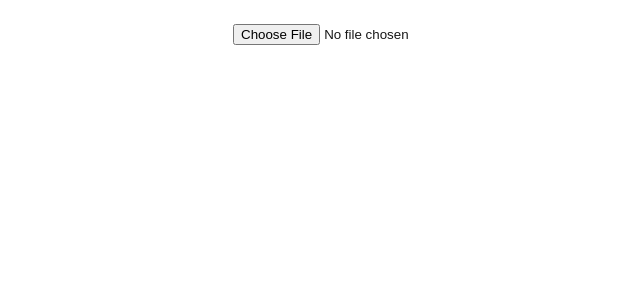
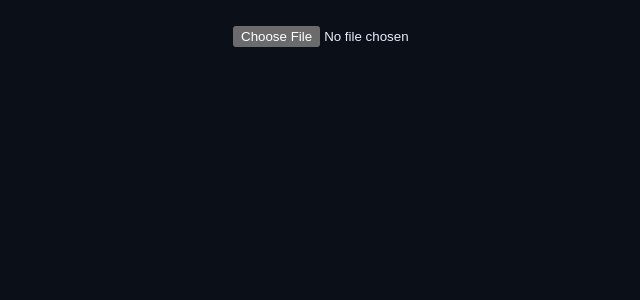
Before and after one commit to tormzria/caption-writer, a Next.js app: page / in a window 1280 px wide. Shown: the top 300 px of the page, without its empty margins (191-831 px from the left). Built offline with nearby package versions, Linux system fonts and the light colour scheme.

Commit message:
Update globals.css

```diff
--- a/app/globals.css
+++ b/app/globals.css
@@ -1,42 +1,68 @@
-:root {
-  --background: #ffffff;
-  --foreground: #171717;
+:root { color-scheme: dark; }
+* { box-sizing: border-box; }
+body {
+  margin: 0;
+  font-family: ui-sans-serif, system-ui, -apple-system, Segoe UI, Roboto, Arial;
+  background: #0b0f17;
+  color: #e8eefc;
+}
+a { color: inherit; }
+
+.container {
+  max-width: 980px;
+  margin: 0 auto;
+  padding: 20px;
 }
 
-@media (prefers-color-scheme: dark) {
-  :root {
-    --background: #0a0a0a;
-    --foreground: #ededed;
-  }
+.card {
+  background: rgba(255,255,255,0.06);
+  border: 1px solid rgba(255,255,255,0.10);
+  border-radius: 16px;
+  padding: 16px;
 }
 
-html,
-body {
-  max-width: 100vw;
-  overflow-x: hidden;
+.row {
+  display: grid;
+  grid-template-columns: 1fr;
+  gap: 14px;
+}
+@media (min-width: 900px) {
+  .row { grid-template-columns: 1fr 1fr; }
 }
 
-body {
-  color: var(--foreground);
-  background: var(--background);
-  font-family: Arial, Helvetica, sans-serif;
-  -webkit-font-smoothing: antialiased;
-  -moz-osx-font-smoothing: grayscale;
+.btn {
+  border: 1px solid rgba(255,255,255,0.14);
+  background: rgba(255,255,255,0.08);
+  color: #e8eefc;
+  border-radius: 12px;
+  padding: 10px 12px;
+  cursor: pointer;
+}
+.btn:disabled { opacity: 0.5; cursor: not-allowed; }
+
+.input, select {
+  width: 100%;
+  padding: 10px 12px;
+  border-radius: 12px;
+  border: 1px solid rgba(255,255,255,0.14);
+  background: rgba(0,0,0,0.25);
+  color: #e8eefc;
 }
 
-* {
-  box-sizing: border-box;
-  padding: 0;
-  margin: 0;
+.mono {
+  font-family: ui-monospace, SFMono-Regular, Menlo, Monaco, Consolas, monospace;
+  white-space: pre-wrap;
+  word-break: break-word;
+  line-height: 1.35;
 }
 
-a {
-  color: inherit;
-  text-decoration: none;
+.badge {
+  display: inline-flex;
+  gap: 8px;
+  align-items: center;
+  padding: 6px 10px;
+  border-radius: 999px;
+  background: rgba(255,255,255,0.08);
+  border: 1px solid rgba(255,255,255,0.12);
+  font-size: 12px;
 }
-
-@media (prefers-color-scheme: dark) {
-  html {
-    color-scheme: dark;
-  }
-}
```
